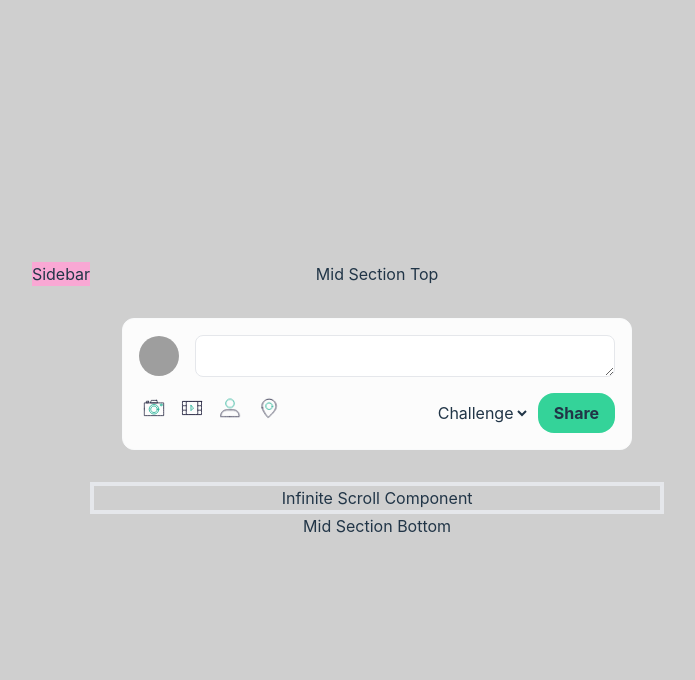
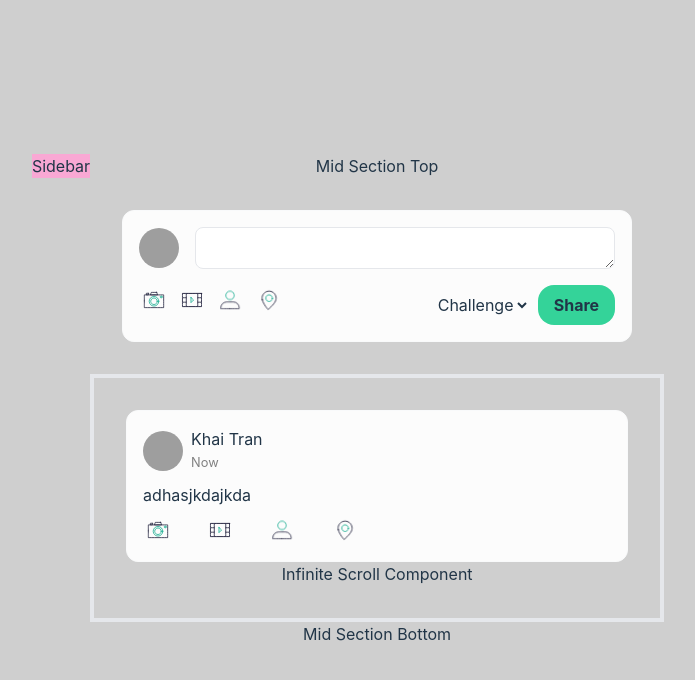
Before and after one commit to rajsaurav4055/DigitalMoment, a React (Vite) app in the folder client/: page / in a window 1280 px wide. Shown: the top 680 px of the page, without its empty margins (292-987 px from the left). Built offline with nearby package versions, Linux system fonts and the light colour scheme; grey boxes are pictures that could not be loaded.

Commit message:
Created Subsection

```diff
--- a/client/src/App.tsx
+++ b/client/src/App.tsx
@@ -1,5 +1,6 @@
 import "./App.css";
 import TweetComponent from "./TweetComponent";
+import SubSection from "./SubSection";
 
 function App() {
   return (
@@ -11,9 +12,12 @@ function App() {
           <div className="p-8">
             <TweetComponent />
           </div>
-          <div className="border-4">Infinite Scroll Component</div>
+          <div className="border-4 p-8">
+            <SubSection />
+            Infinite Scroll Component</div>
           Mid Section Bottom
         </div>
+
       </div>
     </div>
   );
--- /dev/null
+++ b/client/src/SubSection.tsx
@@ -0,0 +1,93 @@
+import React from "react";
+import Lottie from "react-lottie-player";
+import Camera from "./assets/camera.json";
+import Avatar from "./assets/avatar.json";
+import Film from "./assets/film.json";
+import Location from "./assets/location.json";
+import PP from "./assets/profile_pic.png";
+import TextareaAutosize from "react-textarea-autosize";
+
+type Props = {};
+
+const SubSection = (props: Props) => {
+  const [text, setText] = React.useState("");
+  const [longitude, setLongitude] = React.useState(0);
+  const [latitude, setLatitude] = React.useState(0);
+  const [expanded, setExpanded] = React.useState(false);
+  const [type, setType] = React.useState("idea");
+
+  //   TODO: post
+  const onSubmit = () => {
+    console.log(longitude, latitude, text, type);
+    console.log(text);
+  };
+
+  return (
+
+    <div className="border-[1px] border-gray-50 rounded-xl p-4 bg-[#FCFCFC]">
+
+      <div className="flex justify-start items-center space-x-2">
+
+        <img src={PP} className="rounded-full h-10 w-10" />
+
+        <div className="flex-column text-left">
+
+        <h4>
+            Khai Tran
+        </h4>
+            <h5>
+            Now
+        </h5>
+
+
+
+        </div>
+
+
+
+
+        </div>
+        <div className="flex py-2">
+            adhasjkdajkda
+        </div>
+
+
+
+        <div className="flex justify-between">
+        <div className="flex space-x-8">
+          {/* TODO: animate on hover */}
+          <Lottie
+            //   loop
+            animationData={Camera}
+            //   play
+            style={{ width: 30, height: 30 }}
+          />
+          <Lottie
+            // loop
+            animationData={Film}
+            // play
+            style={{ width: 30, height: 30 }}
+          />
+          <Lottie
+            // loop
+            animationData={Avatar}
+            // play
+            style={{ width: 30, height: 30 }}
+          />
+          <Lottie
+            loop
+            onClick={() => {
+              setExpanded(!expanded);
+            }}
+            animationData={Location}
+            play
+            style={{ width: 30, height: 30 }}
+          />
+        </div>
+      </div>
+
+    </div>
+  );
+};
+
+export default SubSection;
--- a/client/src/index.css
+++ b/client/src/index.css
@@ -41,6 +41,15 @@ h1 {
   line-height: 1.1;
 }
 
+h4 {
+  font-size: 1em;
+
+}
+
+h5 {
+  font-size: 0.8em;
+  color:grey;
+}
 /* button {
   border-radius: 8px;
   border: 1px solid transparent;
```
